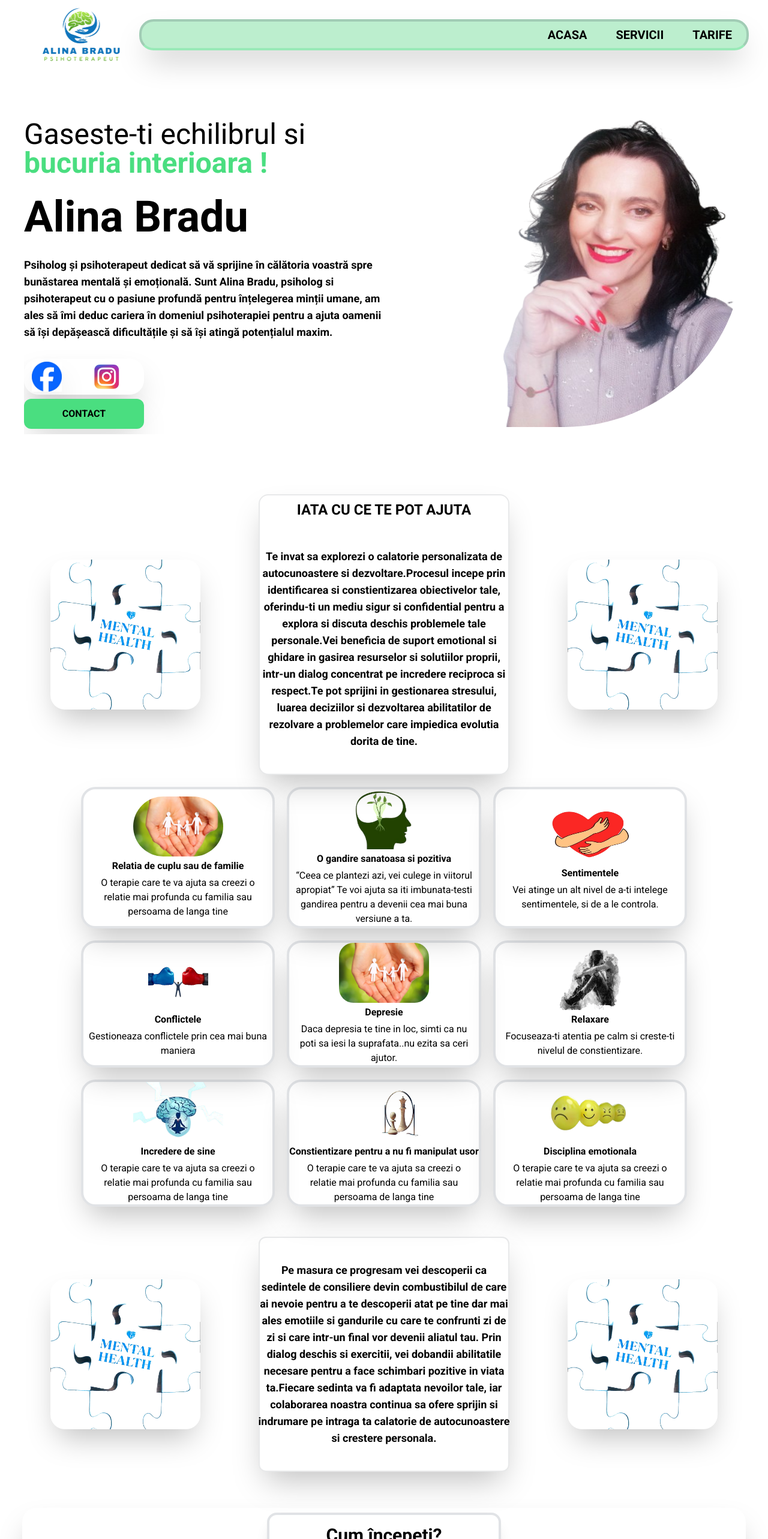
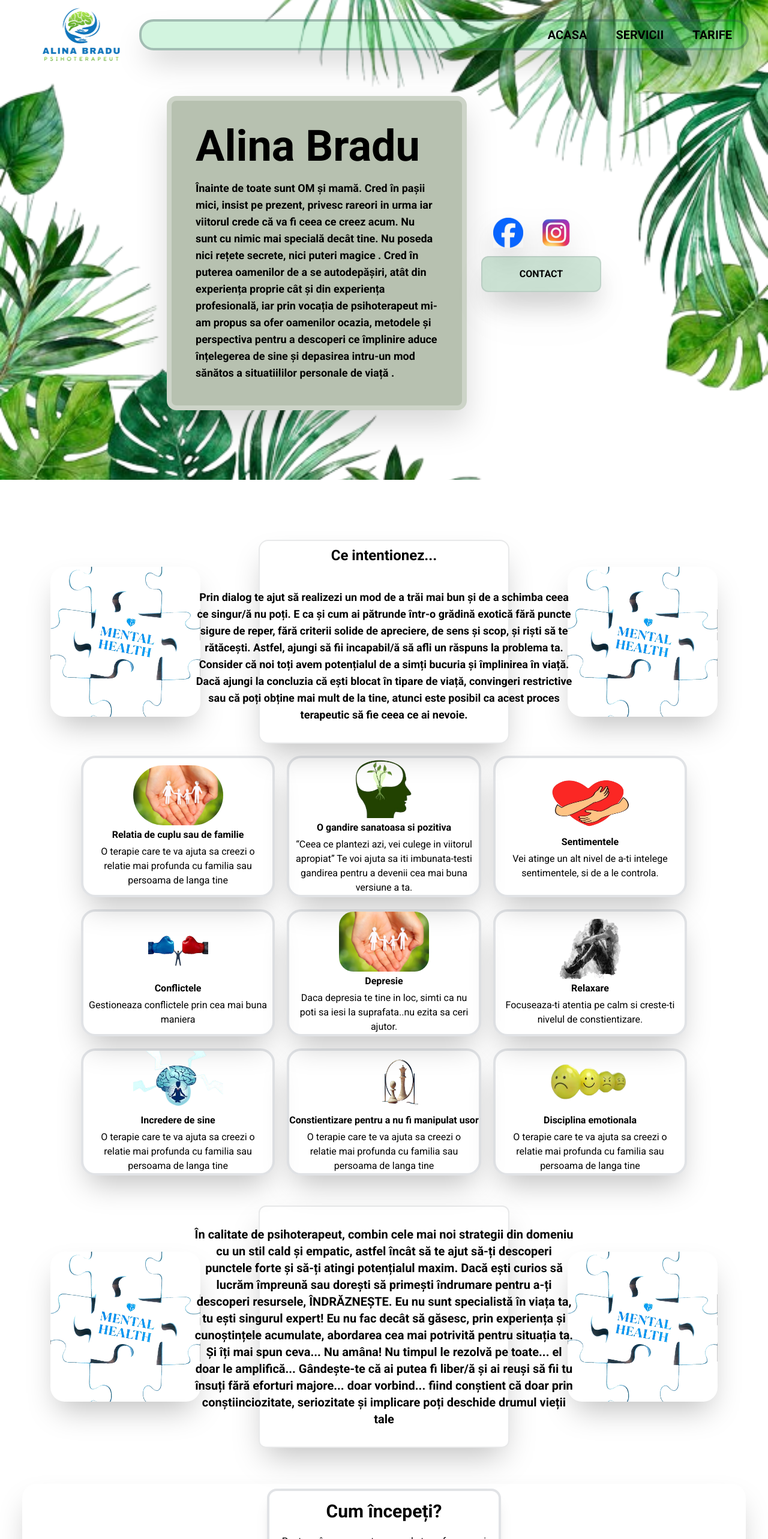
Before and after one commit to ionutdiaconescu/alinabradu, a Next.js app: page / in a window 1280 px wide. Shown: the top 2566 px of the page at 60% size. Built offline with nearby package versions, Linux system fonts and the light colour scheme.

Commit message:
hero corection

```diff
--- a/src/app/component/Home.jsx
+++ b/src/app/component/Home.jsx
@@ -3,64 +3,66 @@ import Link from "next/link";
 
 const Home = () => {
   return (
+    <div className="relative h-screen w-screen flex items-center justify-center">
+      <div className="absolute flex flex-col items-center justify-center">
+        <Image
+          src="/background3.png"
+          width={500}
+          height={500}
+          alt="home-background"
+          className="object-cover h-screen w-screen"
+        />
         <div
           id="home"
-      className="mt-[150px] overflow-hidden relative flex-col-1 md:flex items-center"
+          className="flex flex-col md:flex-row items-center justify-center absolute top-[5rem] md:top-[10rem] gap-6"
         >
-      <div className="max-w-[450px] md:max-w-[600px] space-y-[20px] md:space-y-[30px] mt-[100px]">
-        <h1 className="text-4xl lg:text-5xl text-center md:text-start">
-          Gaseste-ti echilibrul si {""}
-          <span className="text-green-400 font-extrabold">
-            bucuria interioara !
-          </span>
-        </h1>
+          <div className=" rounded-2xl border-8 border-white/30 drop-shadow-2xl bg-[#b7c1b0] p-2 mt-[5rem] md:mt-0 md:p-10 max-w-[450px] md:max-w-[500px] space-y-[20px] text-center">
             <h1 className="text-5xl text-center md:text-7xl md:text-start font-extrabold">
               Alina Bradu
             </h1>
-        <p className="text-lg p-10 md:p-0 text-center font-semibold md:text-start">
-          Psiholog și psihoterapeut dedicat să vă sprijine în călătoria voastră
-          spre bunăstarea mentală și emoțională. Sunt Alina Bradu, psiholog si
-          psihoterapeut cu o pasiune profundă pentru înțelegerea minții umane,
-          am ales să îmi deduc cariera în domeniul psihoterapiei pentru a ajuta
-          oamenii să își depășească dificultățile și să își atingă potențialul
-          maxim.
+            <p className="text-lg p-2 md:p-0 text-center font-semibold md:text-start">
+              Înainte de toate sunt OM și mamă. Cred în pașii mici, insist pe
+              prezent, privesc rareori in urma iar viitorul crede că va fi ceea
+              ce creez acum. Nu sunt cu nimic mai specială decât tine. Nu poseda
+              nici rețete secrete, nici puteri magice . Cred în puterea
+              oamenilor de a se autodepășiri, atât din experiența proprie cât și
+              din experiența profesională, iar prin vocația de psihoterapeut
+              mi-am propus sa ofer oamenilor ocazia, metodele și perspectiva
+              pentru a descoperi ce împlinire aduce înțelegerea de sine și
+              depasirea intru-un mod sănătos a situatiililor personale de viață
+              .
             </p>
-        <div>
-          <div className="flex items-center justify-around w-[150px] md:w-[200px] h-[50px] md:h-[60px]  mb-4 shadow-2xl rounded-3xl">
-            <div className=" w-[50px] h-[50px] cursor-pointer flex items-center justify-center">
+          </div>
+          <div className=" flex flex-col items-center justify-center gap-2">
+            <div className="flex items-center justify-center drop-shadow-2xl">
+              <div className=" cursor-pointer flex items-center justify-center hover:scale-110">
                 <Image
                   src="/fb.png"
-                width={500}
-                height={500}
+                  width={50}
+                  height={50}
                   alt="fb"
-                className="shadow-2xl object-contain"
+                  className="shadow-2xl object-cover"
                 />
               </div>
 
-            <div className=" w-[100px] h-[100px] cursor-pointer flex items-center justify-center">
+              <div className=" cursor-pointer flex items-center justify-center  hover:scale-110">
                 <Image
                   src="/insta.png"
-                width={500}
-                height={500}
+                  width={110}
+                  height={110}
                   alt="insta"
-                className="object-contain"
+                  className="object-cover"
                 />
               </div>
             </div>
             <Link href="#contact" className="scroll-smooth">
-            <button className="bg-green-400 shadow-2xl rounded-xl p-2 font-extrabold w-[200px] h-[50px] cursor-pointer hover:scale-110 animate-bounce">
+              <button className="bg-green-700/20 border-gray-700/10 border-2 drop-shadow-2xl shadow-2xl rounded-xl p-2 font-extrabold w-[200px] h-[60px] cursor-pointer hover:scale-110 hover:bg-green-700/10">
                 CONTACT
               </button>
             </Link>
           </div>
         </div>
-      <Image
-        src="/profile.png"
-        width={500}
-        height={500}
-        alt="Profile-img"
-        className="rounded-r-full w-[400px] h-[400px] md:h-[600px] md:w-[600px] transform translate-x-[60px] translate-y-[-200px]  md:translate-x-[0px]  md:translate-y-[0px] "
-      />
+      </div>
     </div>
   );
 };
--- a/src/app/component/Navbar.jsx
+++ b/src/app/component/Navbar.jsx
@@ -23,7 +23,7 @@ const Navbar = () => {
           <div className="md:hidden">
             <button
               onClick={() => setNavbar(!navbar)}
-              className="p-2 text-green-400 rounded-md "
+              className=" text-green-500 rounded-full "
             >
               {navbar ? (
                 <IoCloseCircleSharp className="text-5xl " />
@@ -38,7 +38,7 @@ const Navbar = () => {
             navbar ? "p-10 md:p-0 block" : "hidden"
           }`}
         >
-          <ul className="font-extrabold md:flex md:items-center justify-end border-2 md:border-4 border-gray-700/20 border-b-green-400/30 shadow-2xl bg-green-500 md:bg-green-500/30 rounded-3xl">
+          <ul className="font-extrabold md:flex md:items-center justify-end border-2 md:border-4 border-gray-700/30 border-b-gray-700/30 shadow-2xl bg-green-500 md:bg-green-500/20 rounded-3xl">
             <li className="pb-4 pt-4 md:pb-2 md:pt-2 text-xl text-black py-2 md:px-6 text-center border-b-2 md:border-b-0 hover:bg-green-400 border-green-400 md:hover:text-black rounded-2xl">
               <Link href="#acasa" onClick={() => setNavbar(!navbar)}>
                 ACASA
--- a/src/app/component/Servicii.jsx
+++ b/src/app/component/Servicii.jsx
@@ -17,18 +17,19 @@ const Servicii = () => {
           </div>
           <div className="flex flex-col text-center items-center justify-center border-2 border-gray-800/10 shadow-2xl rounded-2xl">
             <h1 className="font-extrabold text-md md:text-2xl p-2">
-              IATA CU CE TE POT AJUTA
+              Ce intentionez...
             </h1>
-            <p className=" lg:w-[500px] w-[350px] font-semibold md:font-semibold p-5 md:p-10 text-sm lg:text-lg">
-              Te invat sa explorezi o calatorie personalizata de autocunoastere
-              si dezvoltare.Procesul incepe prin identificarea si
-              constientizarea obiectivelor tale, oferindu-ti un mediu sigur si
-              confidential pentru a explora si discuta deschis problemele tale
-              personale.Vei beneficia de suport emotional si ghidare in gasirea
-              resurselor si solutiilor proprii, intr-un dialog concentrat pe
-              incredere reciproca si respect.Te pot sprijini in gestionarea
-              stresului, luarea deciziilor si dezvoltarea abilitatilor de
-              rezolvare a problemelor care impiedica evolutia dorita de tine.
+            <p className=" lg:w-[700px] w-[350px] font-semibold md:font-semibold p-2 md:p-8 text-sm lg:text-lg">
+              Prin dialog te ajut să realizezi un mod de a trăi mai bun și de a
+              schimba ceea ce singur/ă nu poți. E ca și cum ai pătrunde într-o
+              grădină exotică fără puncte sigure de reper, fără criterii solide
+              de apreciere, de sens și scop, și riști să te rătăcești. Astfel,
+              ajungi să fii incapabil/ă să afli un răspuns la problema ta.
+              Consider că noi toți avem potențialul de a simți bucuria și
+              împlinirea în viață. Dacă ajungi la concluzia că ești blocat în
+              tipare de viață, convingeri restrictive sau că poți obține mai
+              mult de la tine, atunci este posibil ca acest proces terapeutic să
+              fie ceea ce ai nevoie.
             </p>
           </div>
           <div className="flex flex-col items-center justify-center">
@@ -182,16 +183,20 @@ const Servicii = () => {
             />
           </div>
           <div className="flex flex-col text-center items-center justify-center shadow-2xl rounded-xl border-2 border-gray-800/10">
-            <p className=" lg:w-[500px] w-[350px] font-semibold md:font-semibold p-5 md:p-10 text-sm lg:text-lg">
-              Pe masura ce progresam vei descoperii ca sedintele de consiliere
-              devin combustibilul de care ai nevoie pentru a te descoperii atat
-              pe tine dar mai ales emotiile si gandurile cu care te confrunti zi
-              de zi si care intr-un final vor devenii aliatul tau. Prin dialog
-              deschis si exercitii, vei dobandii abilitatile necesare pentru a
-              face schimbari pozitive in viata ta.Fiecare sedinta va fi adaptata
-              nevoilor tale, iar colaborarea noastra continua sa ofere sprijin
-              si indrumare pe intraga ta calatorie de autocunoastere si crestere
-              personala.
+            <p className=" lg:w-[700px] w-[350px] p-2 md:p-8 text-sm lg:text-xl font-semibold">
+              În calitate de psihoterapeut, combin cele mai noi strategii din
+              domeniu cu un stil cald și empatic, astfel încât să te ajut să-ți
+              descoperi punctele forte și să-ți atingi potențialul maxim. Dacă
+              ești curios să lucrăm împreună sau dorești să primești îndrumare
+              pentru a-ți descoperi resursele, ÎNDRĂZNEȘTE. Eu nu sunt
+              specialistă în viața ta, tu ești singurul expert! Eu nu fac decât
+              să găsesc, prin experiența și cunoștințele acumulate, abordarea
+              cea mai potrivită pentru situația ta. Și îți mai spun ceva... Nu
+              amâna! Nu timpul le rezolvă pe toate... el doar le amplifică...
+              Gândește-te că ai putea fi liber/ă și ai reuși să fii tu însuți
+              fără eforturi majore... doar vorbind... fiind conștient că doar
+              prin conștiinciozitate, seriozitate și implicare poți deschide
+              drumul vieții tale
             </p>
           </div>
           <div className="flex flex-col items-center justify-center">
--- a/src/app/page.js
+++ b/src/app/page.js
@@ -7,8 +7,10 @@ import Tarife from "./component/Tarife";
 export default function Home() {
   return (
     <main className="flex min-h-screen flex-col items-center justify-between space-y-[50px] md:space-y-[100px]">
-      <Navbar />
-      <Hero />
+      <div>
+        <Navbar />
+        <Hero />
+      </div>
       <Servicii />
       <Tarife />
       {/* <GalerieFoto /> */}
```
Also changed, not shown: public/background3.png (added), public/profile.png (deleted). Lines whose indentation alone changed are shown as unchanged.
